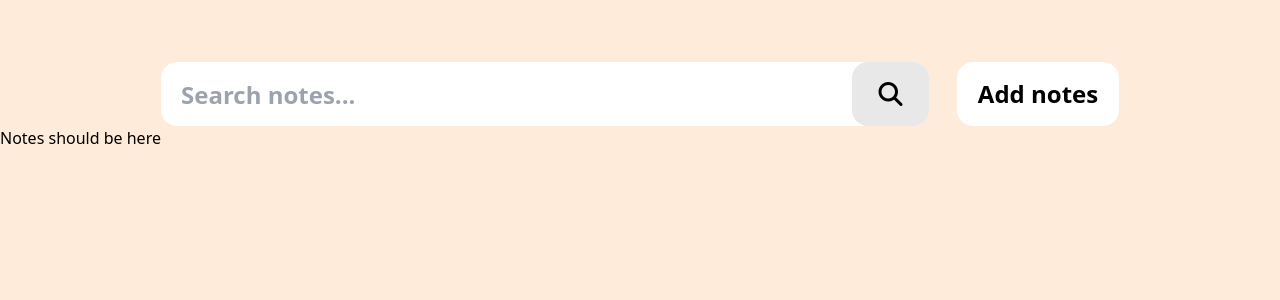
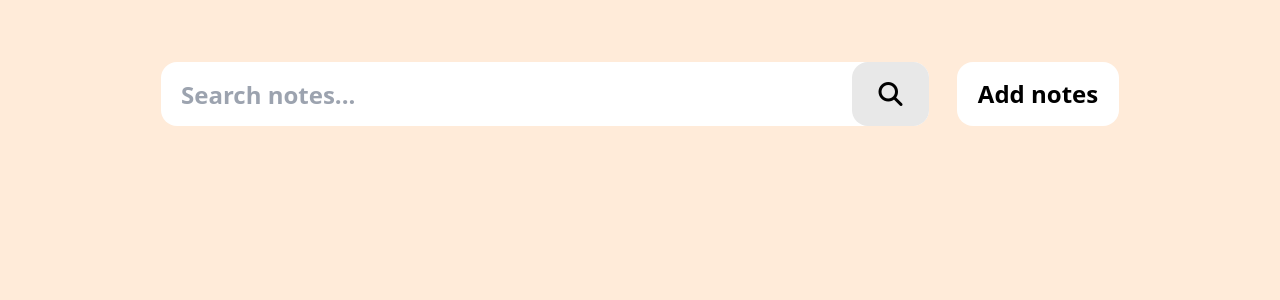
Before and after one commit to alexissorianooo/notesapp, a React (Create React App) app: page / in a window 1280 px wide. Shown: the top 300 px of the page. Built offline with nearby package versions, Linux system fonts and the light colour scheme; the HTML template or start-up script is replaced by a standard one.

Commit message:
notes calling from local storage

```diff
--- a/src/App.js
+++ b/src/App.js
@@ -1,5 +1,6 @@
-import React from 'react'
+import React from 'react';
 import Modal from './components/Modal';
+import Notes from './components/Notes';
 
 function App() {
   const [showModal, setShowModal] = React.useState(false)
@@ -86,7 +87,16 @@ function App() {
       </div>
       {/* End of div for Search and Add notes */}
       {/* Div for Notes */}
-      <div className=''>Notes should be here</div>
+      <div className='notes-container bg-red-300 mt-8'>
+        {Object.keys(localStorage)
+          .filter((items) => items!=="noteNumber")
+          .map(items => <Notes
+                          noteID={JSON.parse(localStorage.getItem(items)).noteID}
+                          noteTitle={JSON.parse(localStorage.getItem(items)).noteTitle}
+                          noteContent={JSON.parse(localStorage.getItem(items)).noteContent}
+                        />
+          )}
+      </div>
       {/* End of div for Notes */}
 
     </div>
--- /dev/null
+++ b/src/components/Notes.js
@@ -0,0 +1,10 @@
+import React from 'react'
+
+export default function Notes(props){
+    return(
+        <div className='bg-slate-400 w-60 h-60 my-2'>
+            <div>{props.noteTitle}</div>
+            <div>{props.noteContent}</div>
+        </div>
+    )
+}
--- a/src/index.css
+++ b/src/index.css
@@ -16,4 +16,7 @@ html, body{
     .button{
         @apply rounded-2xl md:h-16 h-12 sm:w-1/4 max-w-[180px] md:mr-20
     }
+    .notes-container{
+        @apply flex flex-col items-center
+    }
 }
```
